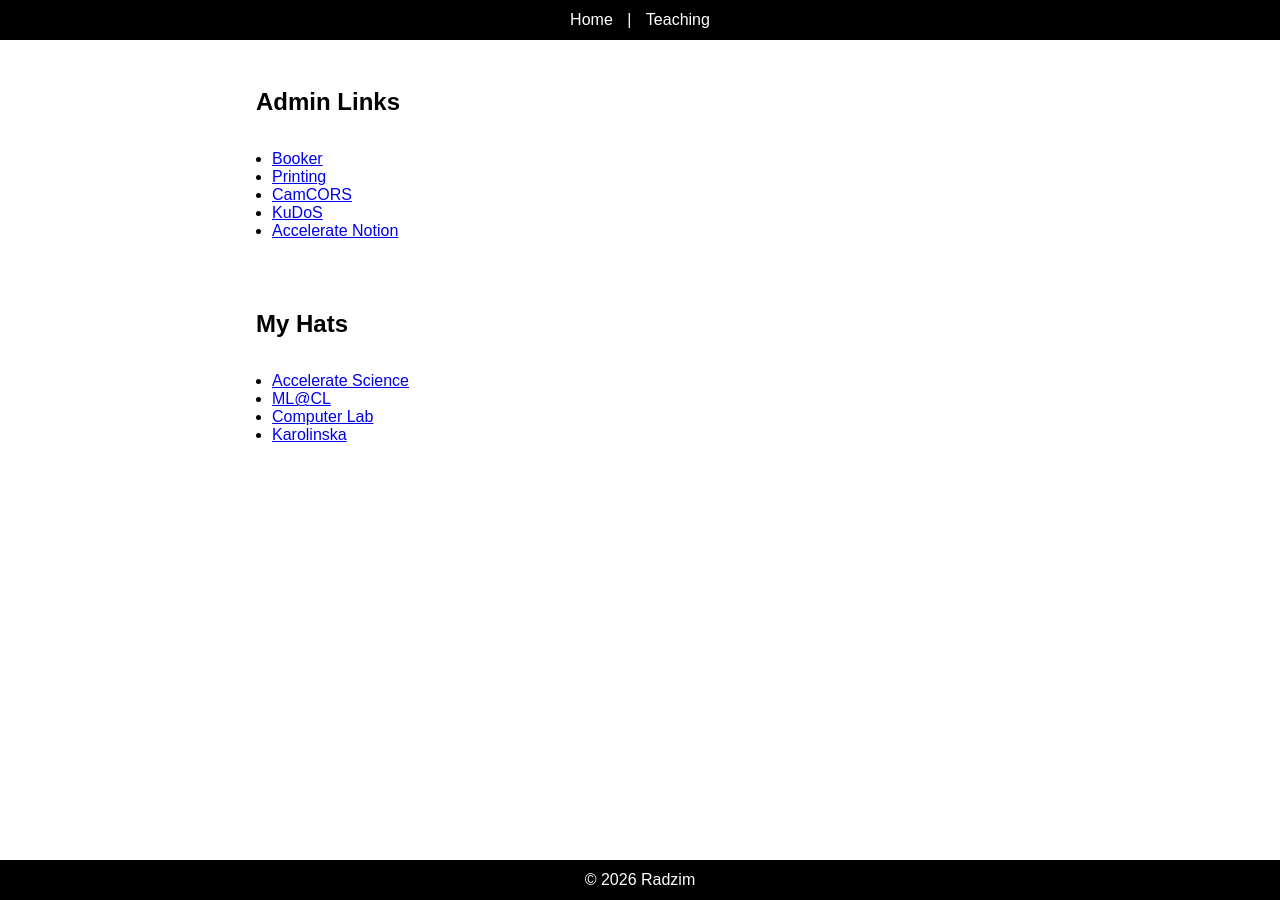
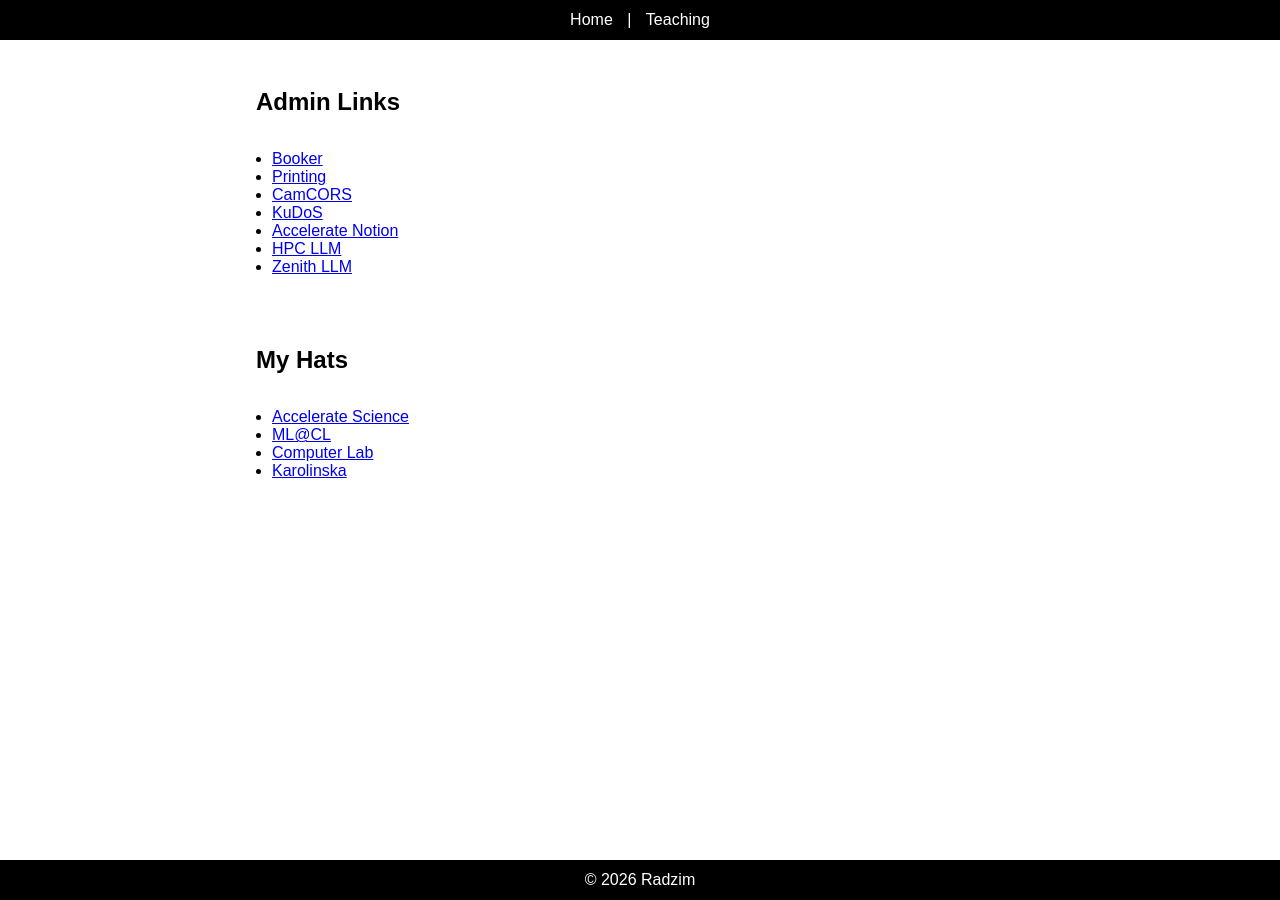
Before and after one commit to Radzim/radzim.github.io, a Jekyll site: the page built from index.md, in a window 1280 px wide. Built offline with Jekyll 4.4.1, drawn with Linux system fonts in a browser that asks for light colours.

Commit message:
Update index.md

```diff
--- a/index.md
+++ b/index.md
@@ -10,6 +10,8 @@ title: Home
 - [CamCORS](https://apps.casc.cam.ac.uk/ors/Home)
 - [KuDoS](https://kudos.chu.cam.ac.uk/supervisor/collect-work)
 - [Accelerate Notion](https://app.notion.com/p/accelerate-science)
+- [HPC LLM](https://llm.hpc.cam.ac.uk/ui/login/)
+- [Zenith LLM](https://zenithllms.chat/)
 
 <br><br><br>
 ## My Hats
```
